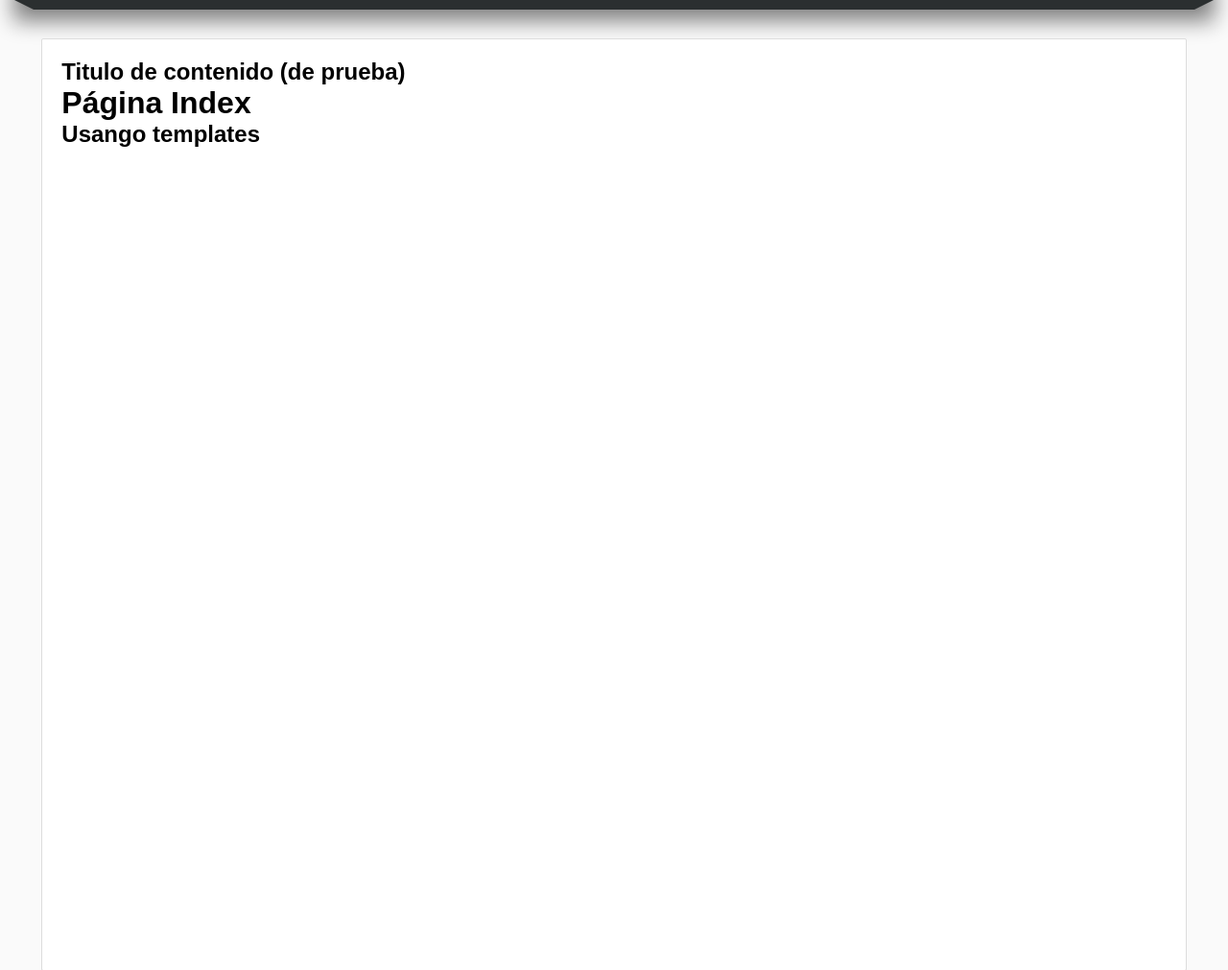
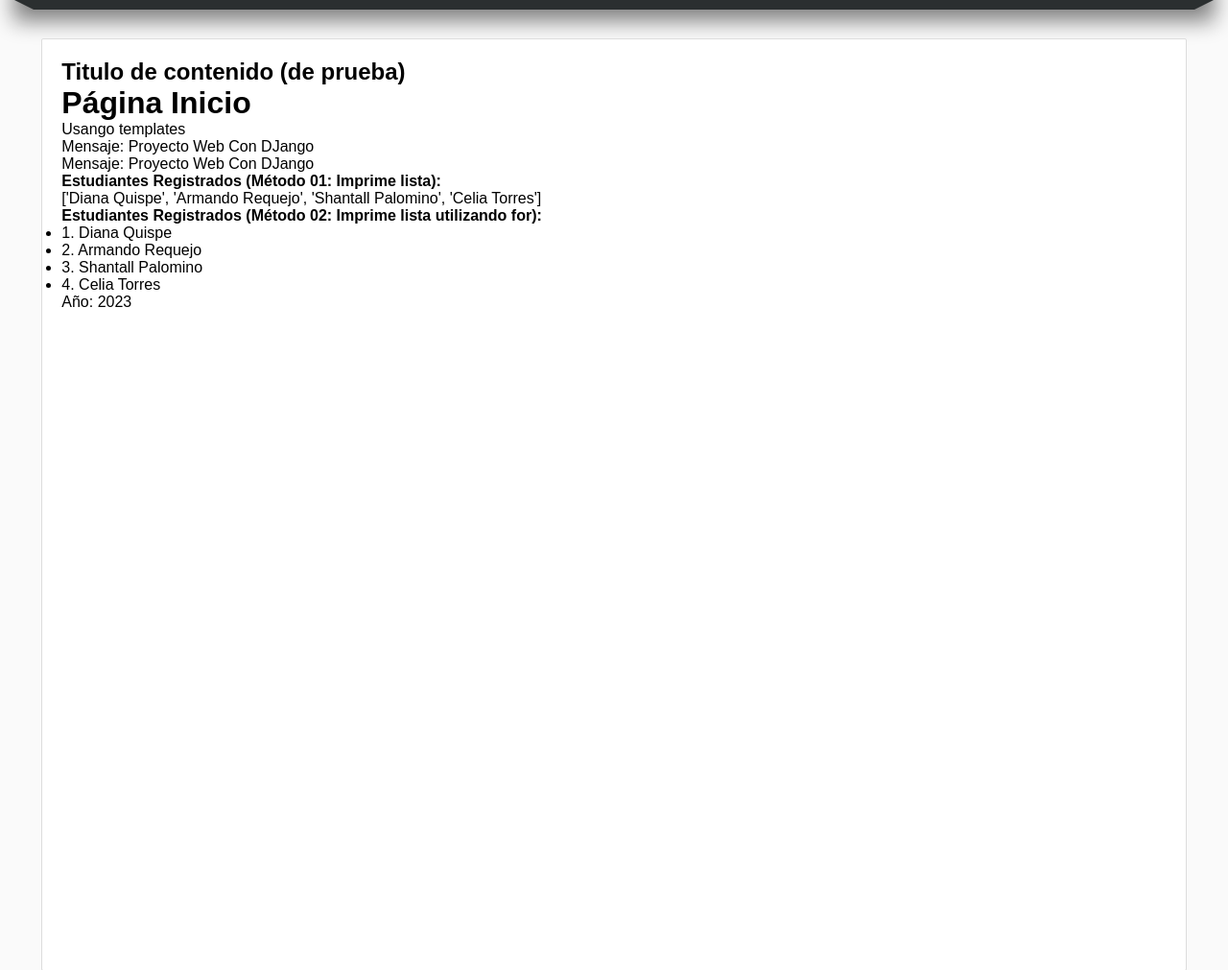
Before and after one commit to Jairodaniel-17/paginaweb, a Django app: page / in a window 1280 px wide. Shown: the part 182-1193 px from the top of the page at 96% size. Run offline with Django 3.2, Linux system fonts and the light colour scheme.

Commit message:
semana 11

```diff
--- a/miapp/Templates/index.html
+++ b/miapp/Templates/index.html
@@ -1,12 +1,31 @@
 {% extends 'layout.html' %}
-{% block title %}
-Inicio
+{% block title %}Inicio{% endblock %}
+{% block content %}
+  <!--Comentario en HTML-->
+  {% comment 'Datos de la pagina index' %}
+En esta pagina se mostrara la bienvenida al sistema
+  {% endcomment %}
+  <h1 class="title">Página {{ titulo }}</h1>
+  <p>Usango templates</p>
+  {% if mensaje %}
+    <p>Mensaje: {{ mensaje }}</p>
+  {% else %}
+    <strong>El Mensaje no tiene contenido</strong>
+  {% endif %}
+  {% if mensaje %}
+    <p>Mensaje: {{ mensaje }}</p>
+  {% else %}
+    <strong>El Mensaje no tiene contenido</strong>
+  {% endif %}
+  <p>
+    <strong>Estudiantes Registrados (Método 01: Imprime lista):</strong>
+  </p>
+  {{ estudiantes }}
+  <p>
+    <strong>Estudiantes Registrados (Método 02: Imprime lista utilizando for):</strong>
+  </p>
+  <ul>
+    {% for estudiante in estudiantes %}<li>{{ forloop.counter }}. {{ estudiante }}</li>{% endfor %}
+  </ul>
+  <p>Año: 2023</p>
 {% endblock %}
-{% block content %}
-<!--Comentario en HTML-->
-{% comment 'Datos de la pagina index' %}
-En esta pagina se mostrara la bienvenida al sistema
-{% endcomment %}
-<h1 class="title">Página Index</h1>
-<h2>Usango templates</h2>
-{% endblock %}
--- a/miapp/views.py
+++ b/miapp/views.py
@@ -1,7 +1,7 @@
 from django.shortcuts import render, HttpResponse, redirect
 
 layout = """
-<h1> Proyecto Web (LP3) | Diego Laura </h1>
+<h1> Proyecto Web (LP3) | Jairo Daniel Mendoza Torres </h1>
 <hr/>
 <ul>
 <li>
@@ -71,9 +71,34 @@ def rango2(request, a=0, b=100):
     return HttpResponse(layout + resultado)
 
 
-"""
 def index(request):
-    return render(request, "/inicio"), {
-        "mensaje": "Proyecto web con Django (Desde el View)"
-    }
-"""
+    return render(
+        request, "index.html", {"mensaje": "Proyecto web con Django (Desde el View)"}
+    )
+
+
+def saludo(request):
+    return render(
+        request,
+        "saludo.html",
+        {"titulo": "Saludo", "autor_saludo": "Jairo Daniel Mendoza Torres"},
+    )
+
+
+def index(request):
+    estudiantes = [
+        "Diana Quispe",
+        "Armando Requejo",
+        "Shantall Palomino",
+        "Celia Torres",
+    ]
+
+    return render(
+        request,
+        "index.html",
+        {
+            "titulo": "Inicio",
+            "mensaje": "Proyecto Web Con DJango",
+            "estudiantes": estudiantes,
+        },
+    )
```
Also changed, not shown: miapp/Templates/layout.html (+9 -13 lines), miapp/Templates/saludo.html (+6 -8 lines), db.sqlite3.
